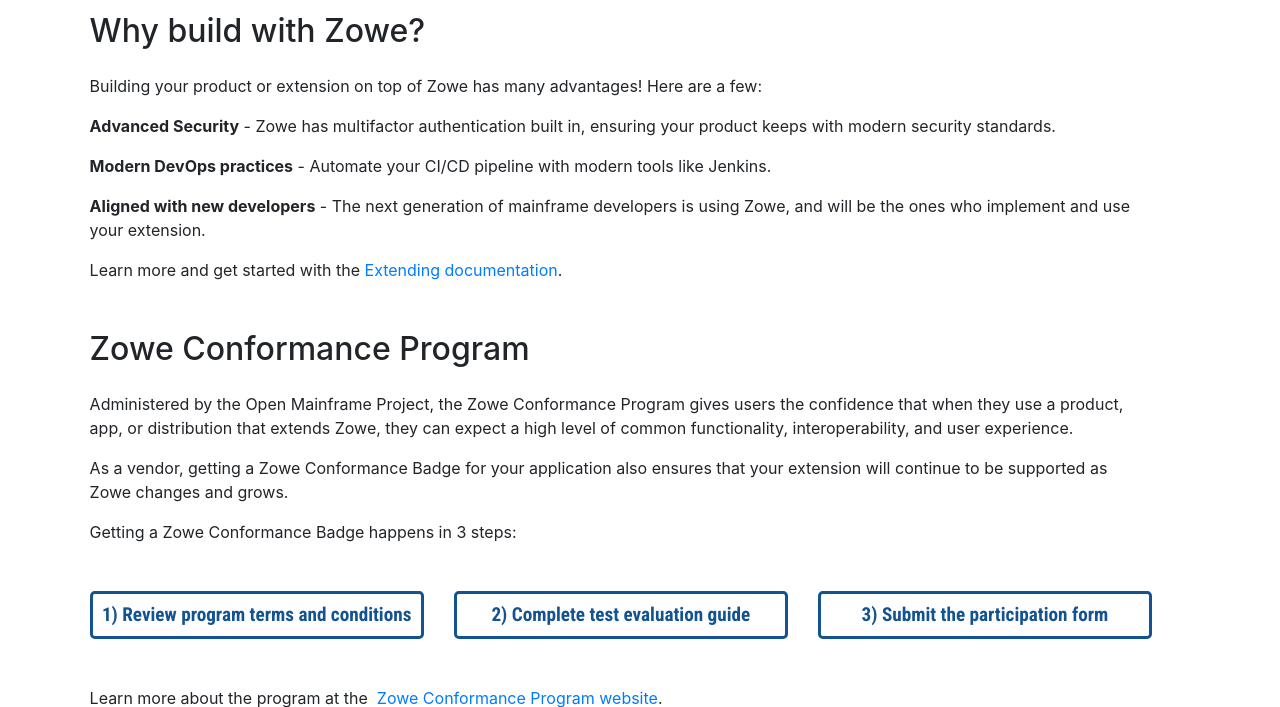
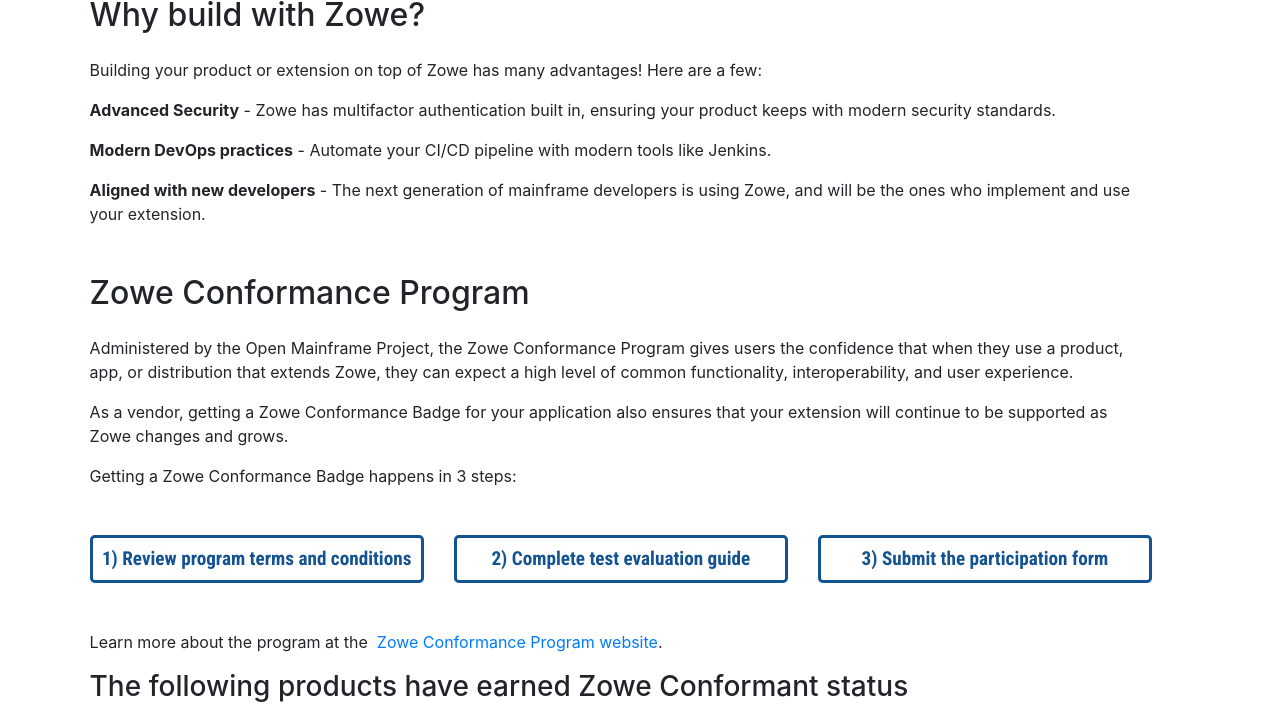
Before and after one commit to zowe/zowe.github.io, a Jekyll site: the page built from extend.md, in a window 1280 px wide and 900 px high, scrolled down 527 px, cut to the strip 0-707 px from the top of the window. Built offline with Jekyll 4.4.1, drawn with Linux system fonts in a browser that asks for light colours; our own code applies the rules of GitHub Pages for plain Markdown files; comment, search, counter and statistics services are not loaded.

Commit message:
update the link
Signed-off-by: nannanli <nannanli@cn.ibm.com>

```diff
--- a/_config.yml
+++ b/_config.yml
@@ -85,7 +85,7 @@
 zowe_video_transcript_url: https://docs.zowe.org/Zowe_introduction_video_script.txt
 learn_page_get_started: https://docs.zowe.org/stable/getting-started/zowe-getting-started.html
 zowe_medium_blog_url: https://medium.com/zowe
-master_the_mainframe_url: https://www.ibm.com/it-infrastructure/z/education/master-the-mainframe
+master_the_mainframe_url: https://www.ibm.com/it-infrastructure/z/education/zxplore
 visual_studio_code_url: https://code.visualstudio.com/
 web_dev_node_url: https://nodejs.org/
 zowe_extend_doc_url: https://docs.zowe.org/stable/extend/extend-zowe-overview.html
--- a/extend.md
+++ b/extend.md
@@ -14,7 +14,7 @@
   <div style="margin-left: 1%">
   <p style="margin-bottom: 0rem">1. Extend the Zowe Command Line Interface.</p>
   <p style="margin-bottom: 0rem">2. Add a REST API service to the API Mediation Layer.</p>
-  <p>3. Add an application plug-in to the Zowe Desktop.</p>
+  <p style="margin-bottom: 0rem">3. Add an application plug-in to the Zowe Desktop.</p>
   <p>4. Extend the Zowe Explorer.</p>
   </div>
   <p>Learn more and get started with the <a href="{{ site.zowe_extend_doc_url }}">Extending documentation</a>.</p>
@@ -27,7 +27,6 @@
         <p><strong>Modern DevOps practices</strong> - Automate your CI/CD pipeline with modern tools like Jenkins.</p>
         <p><strong>Aligned with new developers</strong> - The next generation of mainframe developers is using Zowe, and will be the ones who implement and use your extension.</p>
       </div>
-      <p>Learn more and get started with the <a href="{{ site.zowe_extend_doc_url }}">Extending documentation</a>.</p>
   </div>
 
   <section style="padding-top: 3%;">
```
